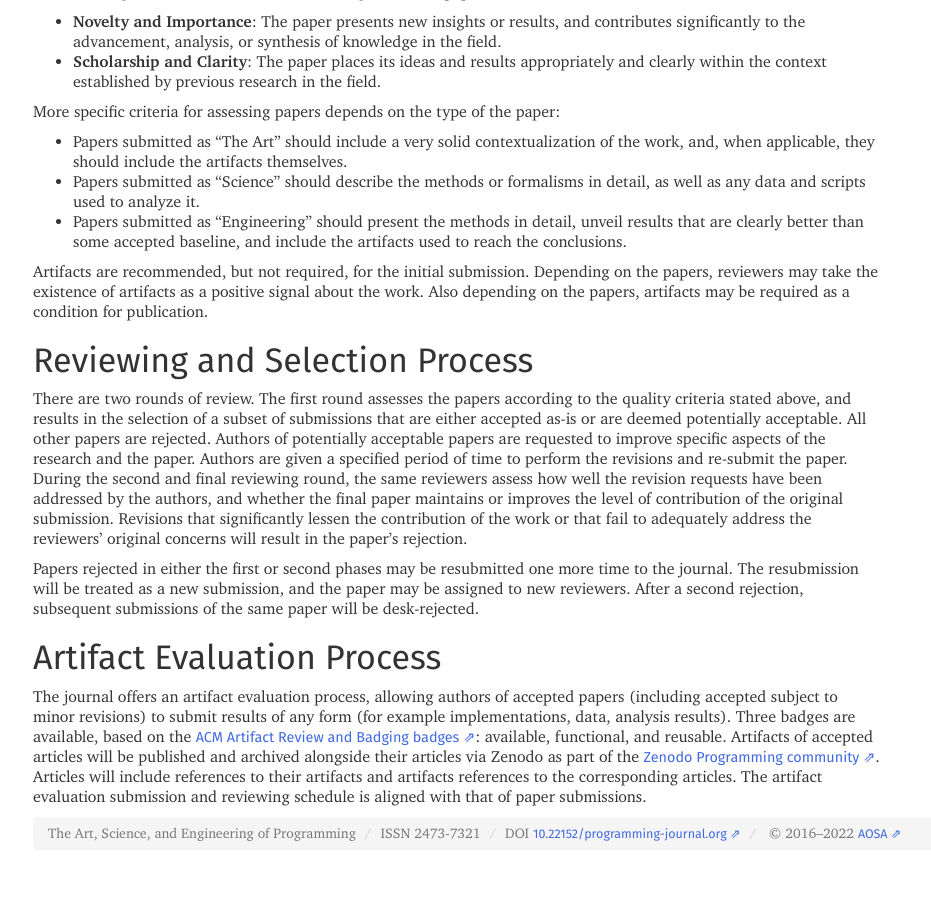
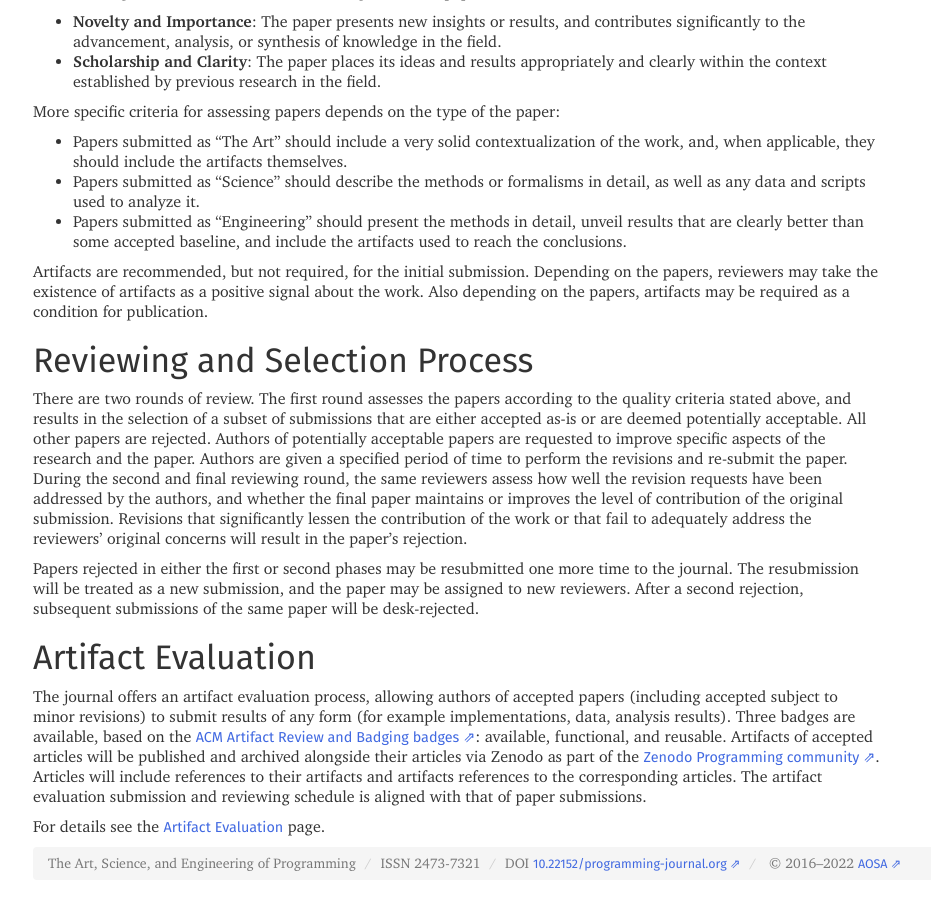
Before and after one commit to programming-journal/programming-journal.github.io, a Jekyll site: the page built from cfp/index.markdown, in a window 1280 px wide and 900 px high, scrolled down 1367 px. Shown: the whole window, without its empty margins (37-968 px from the left). Built offline with Jekyll 4.4.1, drawn with Linux system fonts in a browser that asks for light colours; before the commit the page ends 2237 px from its top, so only the background shows below that.

Commit message:
Renames the AE Process heading to AE, adds a link to the artifact evaluation page

```diff
--- a/cfp/index.markdown
+++ b/cfp/index.markdown
@@ -60,6 +60,8 @@ There are two rounds of review. The first round assesses the papers according to
 
 Papers rejected in either the first or second phases may be resubmitted one more time to the journal. The resubmission will be treated as a new submission, and the paper may be assigned to new reviewers. After a second rejection, subsequent submissions of the same paper will be desk-rejected.
 
-## Artifact Evaluation Process
+## Artifact Evaluation
 
 The journal offers an artifact evaluation process, allowing authors of accepted papers (including accepted subject to minor revisions) to submit results of any form (for example implementations, data, analysis results). Three badges are available, based on the [ACM Artifact Review and Badging badges](https://www.acm.org/publications/policies/artifact-review-and-badging-current): available, functional, and reusable. Artifacts of accepted articles will be published and archived alongside their articles via Zenodo as part of the [Zenodo Programming community](https://zenodo.org/communities/programming/). Articles will include references to their artifacts and artifacts references to the corresponding articles. The artifact evaluation submission and reviewing schedule is aligned with that of paper submissions.
+
+For details see the [Artifact Evaluation](/artifact-evaluation) page.
```
